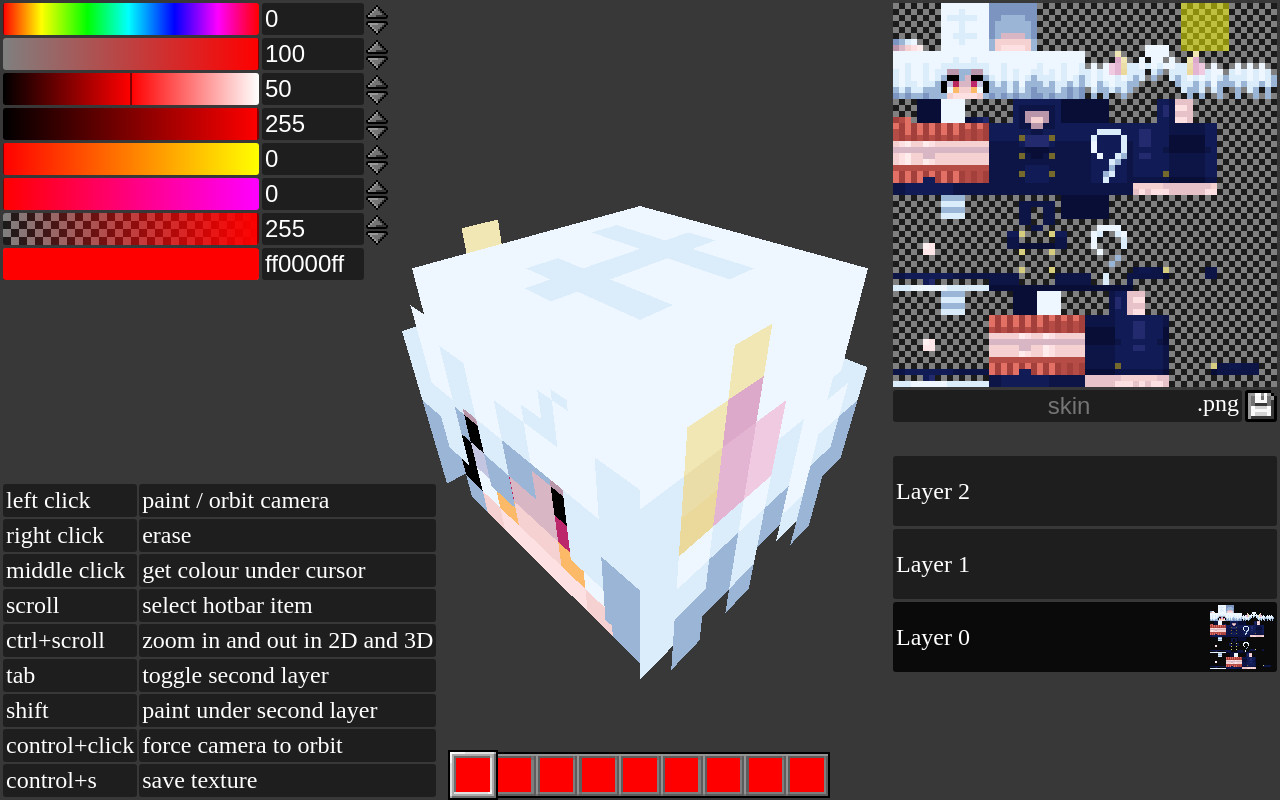
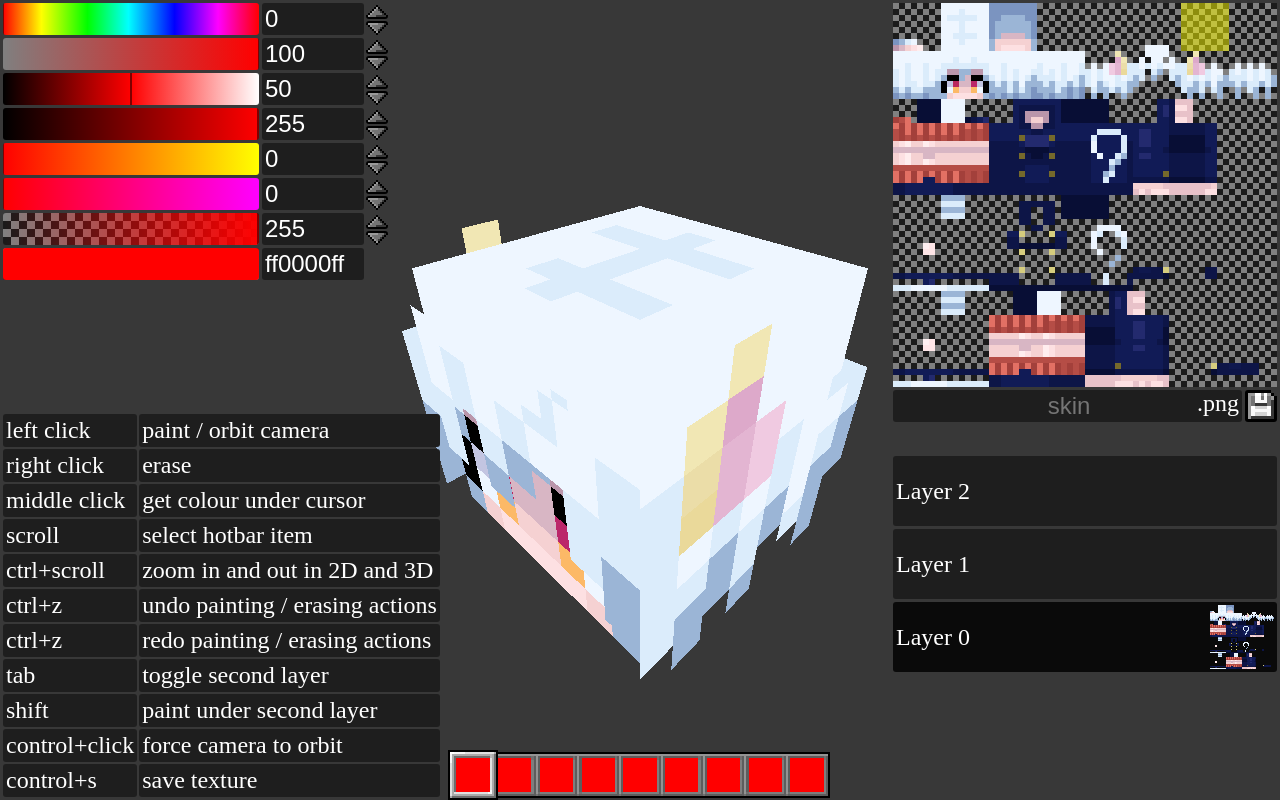
Before and after one commit to SomeKitten/SkinEditor, a website built with Vite: page index.html in a window 1280 px wide. Built offline with nearby package versions, Linux system fonts and the light colour scheme; animation ran at ten frames a second.

Commit message:
Updated hint message to include undo/redo keybinds

```diff
--- a/index.html
+++ b/index.html
@@ -94,6 +94,14 @@
           <td>zoom in and out in 2D and 3D</td>
         </tr>
         <tr>
+          <td>ctrl+z</td>
+          <td>undo painting / erasing actions</td>
+        </tr>
+        <tr>
+          <td>ctrl+z</td>
+          <td>redo painting / erasing actions</td>
+        </tr>
+        <tr>
           <td>tab</td>
           <td>toggle second layer</td>
         </tr>
```
